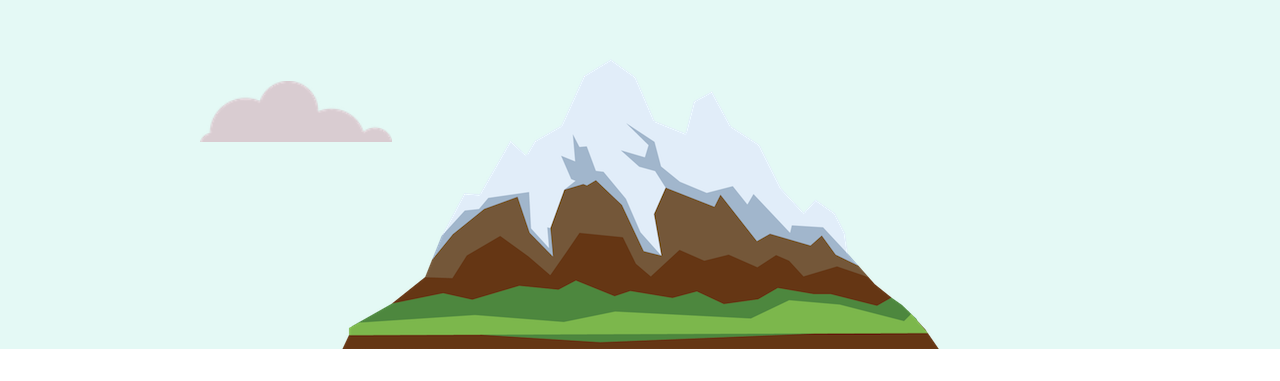
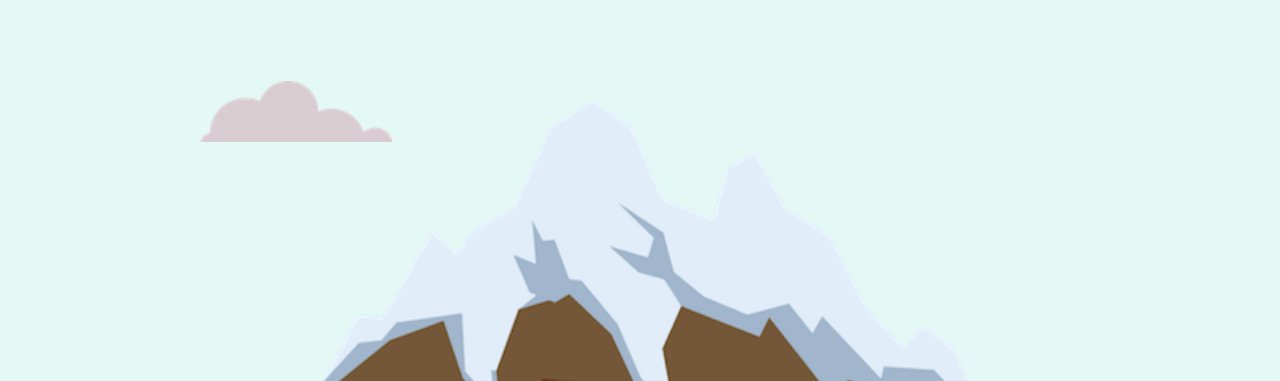
Before and after one commit to Deleo237/CV, a plain HTML site: page index.html in a window 1280 px wide. Shown: the part 419-800 px from the top of the page. Drawn offline with Linux system fonts and the light colour scheme.

Commit message:
Update index.html

```diff
--- a/index.html
+++ b/index.html
@@ -18,7 +18,7 @@
             <h1>I'm Deleo,</h1>
             <h2 id="pro">a programmer.</h2>
             <img class="bcloud" src="images/cloud.png" alt="cloud">
-            <img src="images/mountain.png" alt="mount">
+            <img class="mount" src="images/mountain.png" alt="mount">
         </div>
         <div class="middlecon">
             <div class="profile">
```
